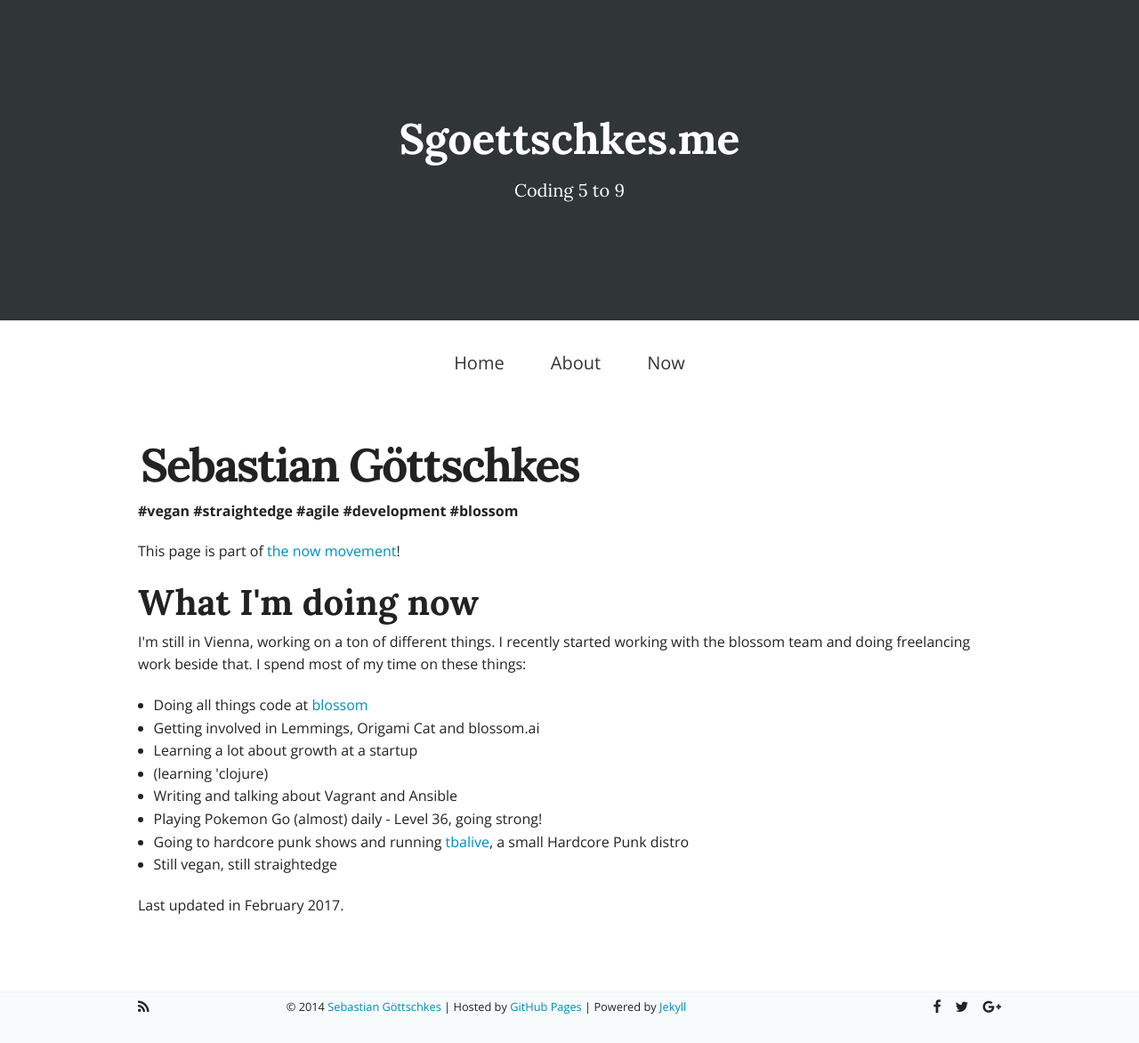
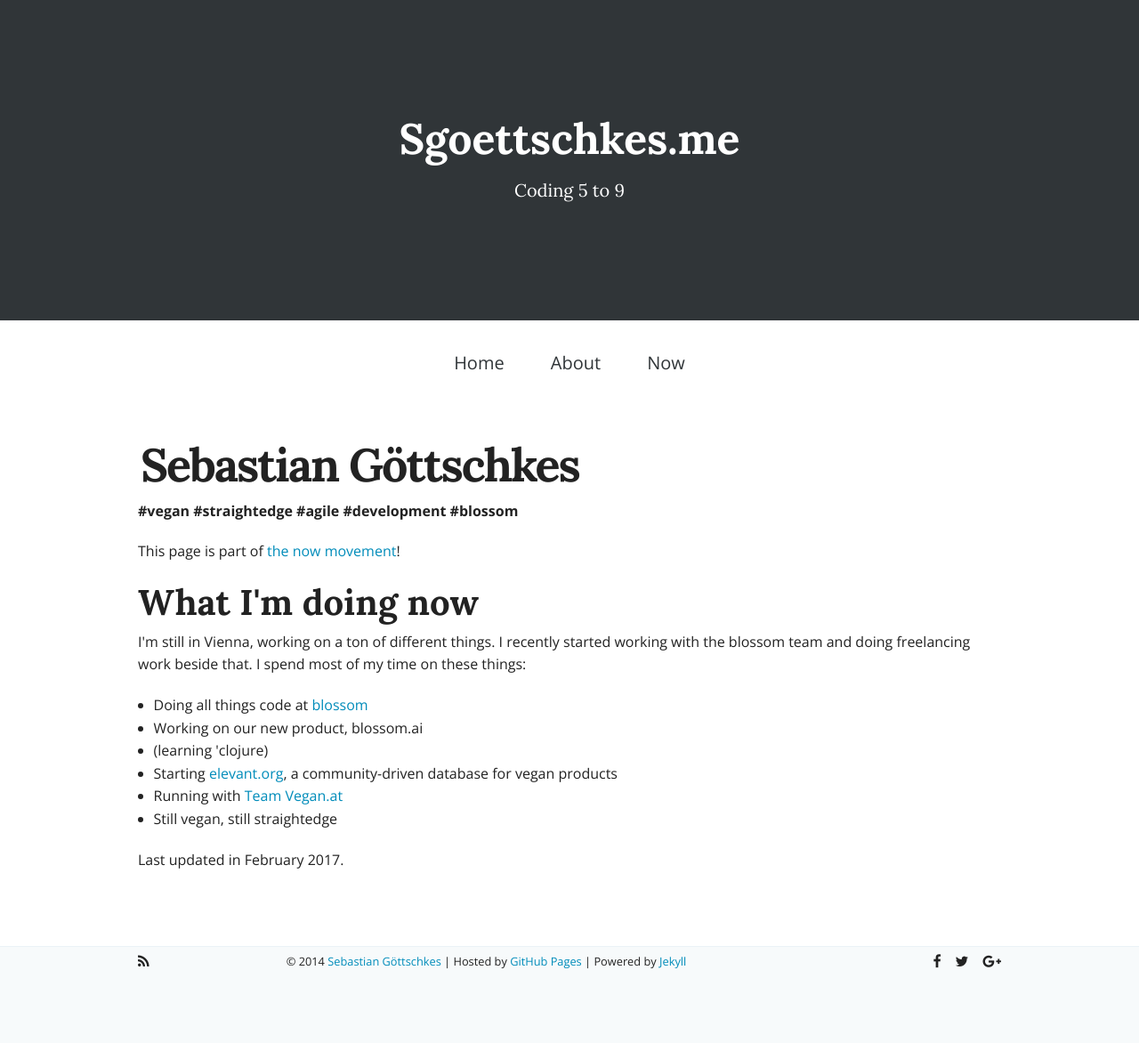
Before and after one commit to Sgoettschkes/sgoettschkes.github.io, a Jekyll site: the page built from now.html, in a window 1280 px wide. Shown: the whole page at 89% size. Built offline with Jekyll 4.4.1, drawn with Linux system fonts in a browser that asks for light colours; nearby versions of some CDN libraries; Markdown is read by kramdown in place of the engine named in the settings; after the commit the page ends 1121 px from its top, so only the background shows below that.

Commit message:
Updating now page

```diff
--- a/_data/now.yml
+++ b/_data/now.yml
@@ -1,8 +1,6 @@
 - Doing all things code at <a href="https://www.blossom.co" target="_blank">blossom</a>
-- Getting involved in Lemmings, Origami Cat and blossom.ai
-- Learning a lot about growth at a startup
+- Working on our new product, blossom.ai
 - "(learning 'clojure)"
-- Writing and talking about Vagrant and Ansible
-- Playing Pokemon Go (almost) daily - Level 36, going strong!
-- Going to hardcore punk shows and running <a href="http://www.tbalive.at/" target="_blank">tbalive</a>, a small Hardcore Punk distro
+- Starting <a href="https://elevant.org">elevant.org</a>, a community-driven database for vegan products
+- Running with <a href="http://www.teamvegan.at">Team Vegan.at</a>
 - Still vegan, still straightedge
```
